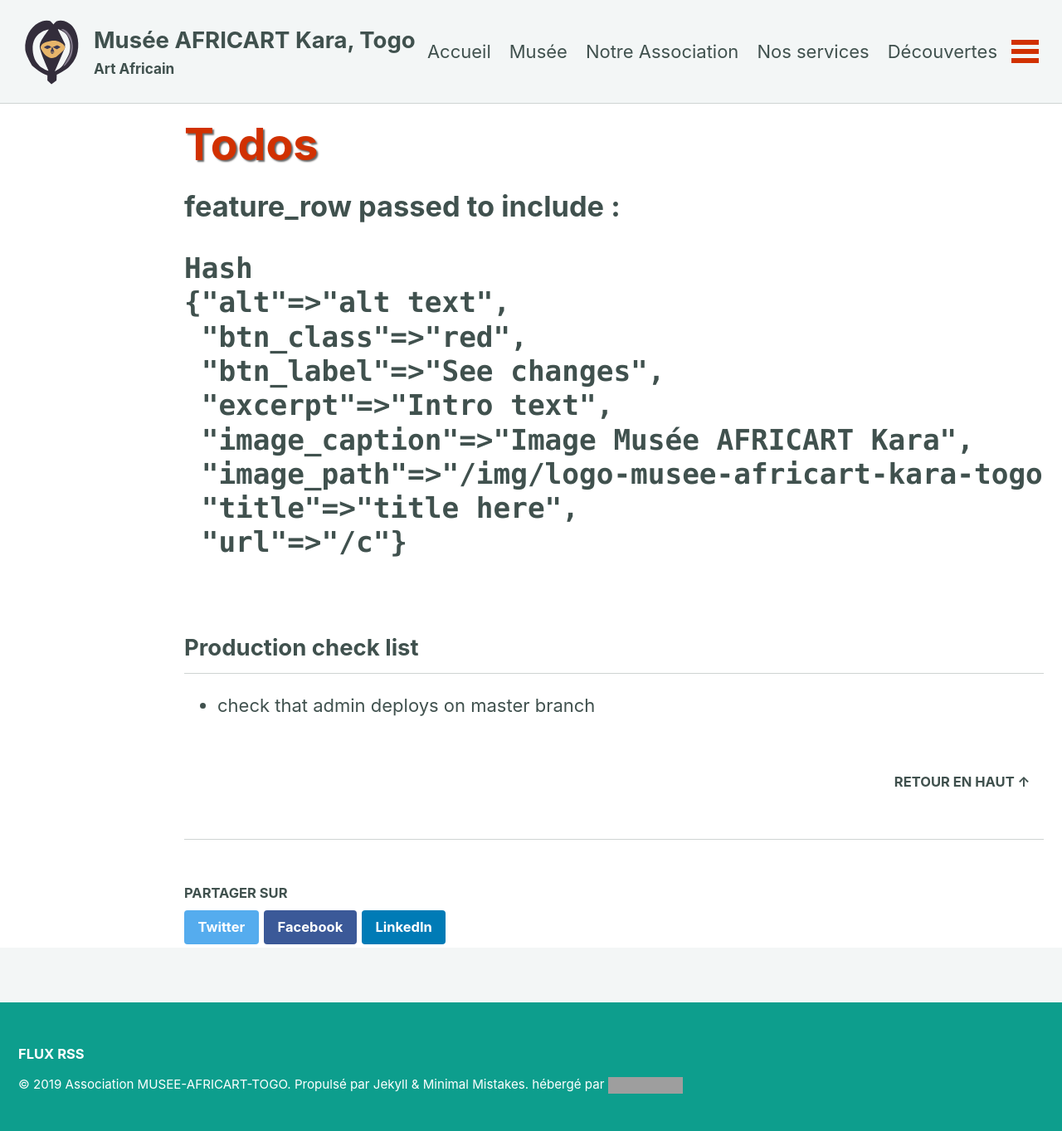
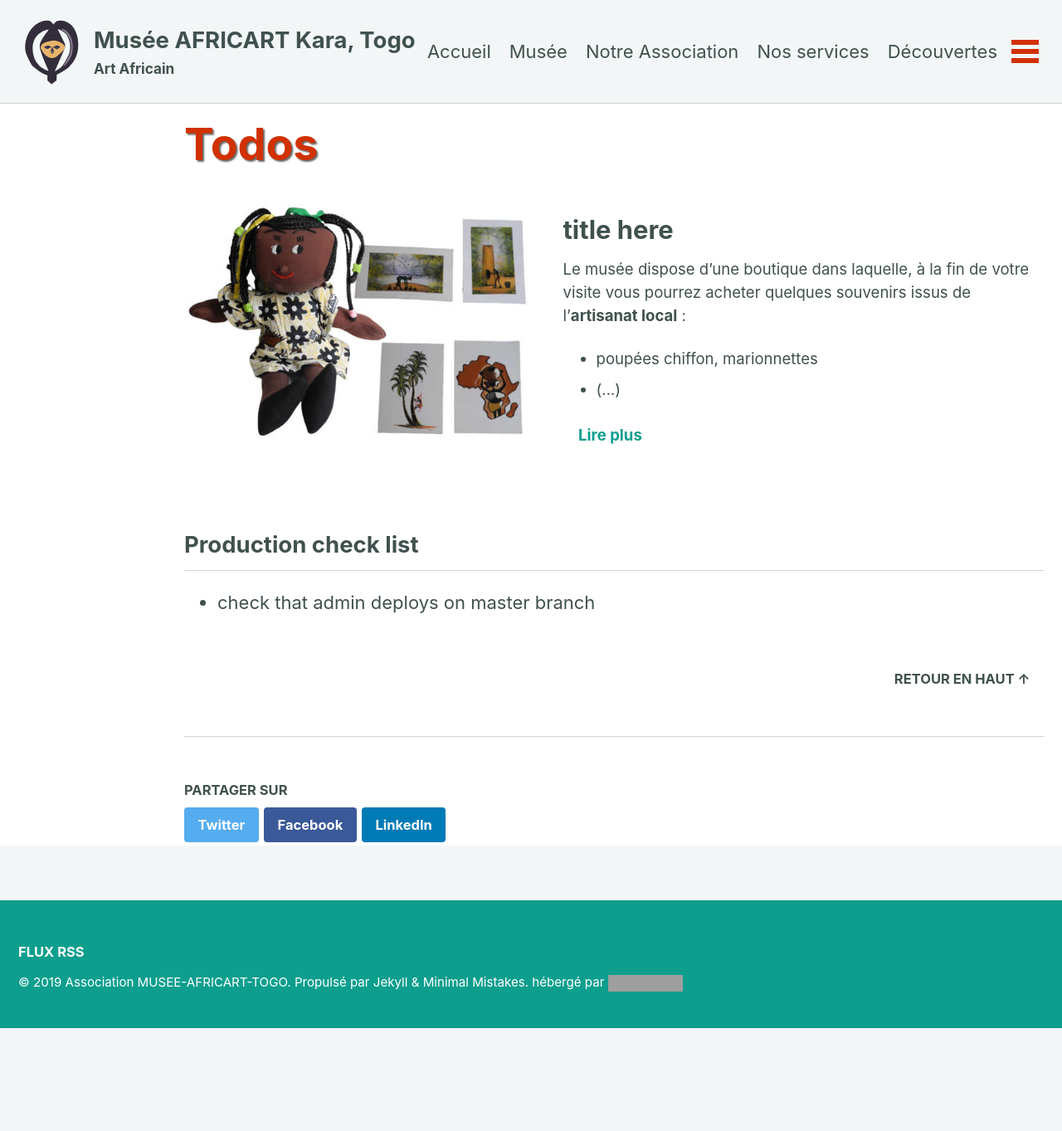
Before and after one commit to africart/musee-africart-togo.com, a Jekyll site: the page built from _pages/todos.md, in a window 1280 px wide. Shown: the whole page at 83% size. Built offline with Jekyll 4.4.1, drawn with Linux system fonts in a browser that asks for light colours; a script that is not in the unit is left out; after the commit the page ends 1239 px from its top, so only the background shows below that; grey boxes are pictures that could not be loaded.

```diff
--- a/_includes/CMS_feature_row
+++ b/_includes/CMS_feature_row
@@ -1,16 +1,14 @@
-{% assign feature_row = include.feature %}
-
-<h1>feature_row passed to include : {{ feature_row | debug }}</h1>
+{% assign f = include.feature %}
 
 <div class="feature__wrapper">
-  {% for f in feature_row %}
+
     {% if f.url contains "://" %}
       {% capture f_url %}{{ f.url }}{% endcapture %}
     {% else %}
       {% capture f_url %}{{ f.url | relative_url }}{% endcapture %}
     {% endif %}
 
-    <div class="feature__item{% if include.type %}--{{ include.type }}{% endif %}">
+    <div class="feature__item{% if f.type %}--{{ f.type }}{% endif %}">
       <div class="archive__item">
         {% if f.image_path %}
           <div class="archive__item-teaser">
@@ -44,6 +42,5 @@
         </div>
       </div>
     </div>
-  {% endfor %}
 
 </div>
--- a/_pages/todos.md
+++ b/_pages/todos.md
@@ -3,12 +3,15 @@ title: Todos
 sitemap: false
 permalink: /todos
 features:
-  - alt: alt text
-    btn_class: red
-    btn_label: See changes
-    excerpt: Intro text
-    image_caption: Image Musée AFRICART Kara
-    image_path: /img/logo-musee-africart-kara-togo-kwele-optimized-omgsvg.svg
+  - type: left
+    image_path: /img/boutique/musee-africart-togo-cartes-postales-peintes-poupee-de-chiffon-577x433.jpg
+    alt: "Boutique"
+    title: "Notre boutique"
+
+    excerpt: >
+      Le musée dispose d’une boutique dans laquelle, à la fin de votre visite vous pourrez acheter quelques souvenirs issus de l’**artisanat local** :
+       - poupées chiffon, marionnettes
+       - (...)
     title: title here
     url: /c
 ---
```
Also changed, not shown: admin/config.yml (+7 -0 lines).
